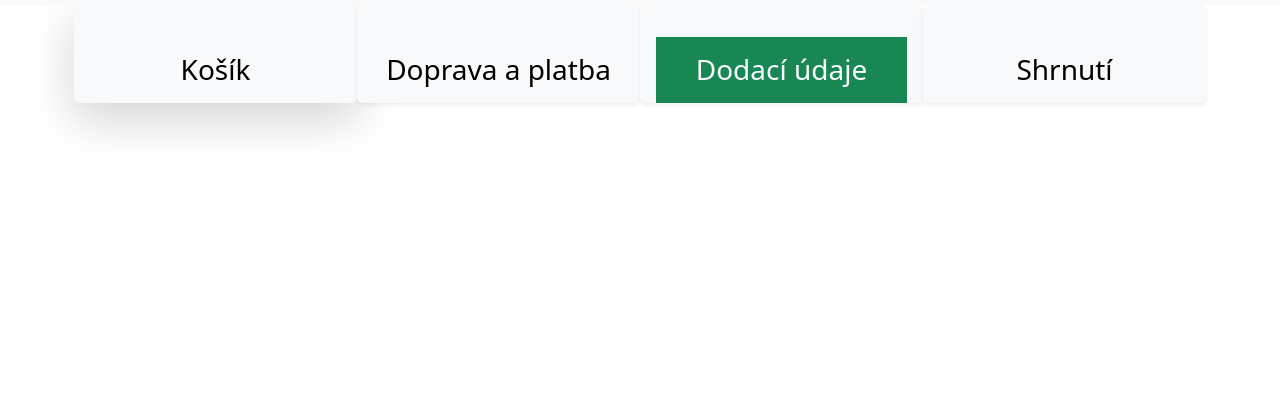
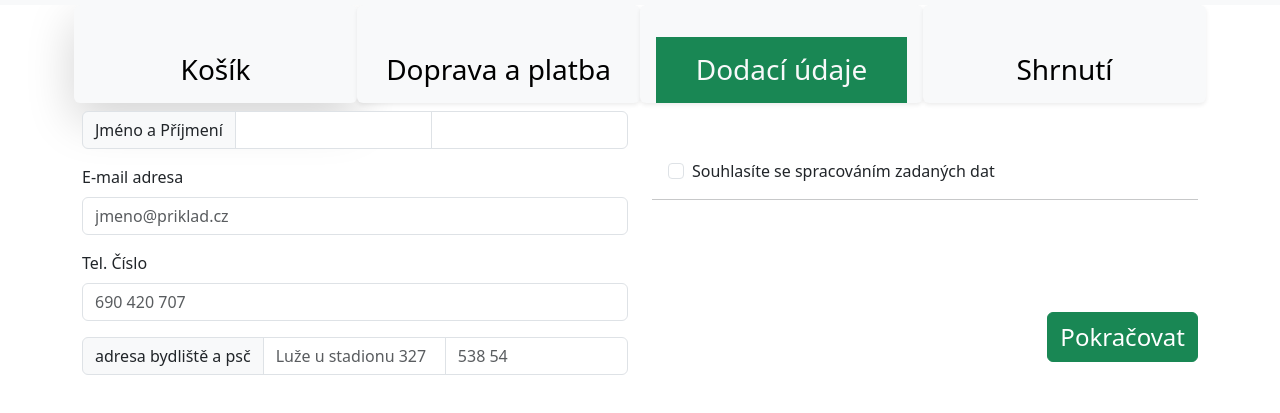
Before and after one commit to patosvjz/WD2_04, a plain HTML site: page Dodací_údaje.html in a window 1280 px wide. Shown: the part 69-482 px from the top of the page. Drawn offline with nearby package versions, Linux system fonts and the light colour scheme.

Commit message:
update 2

```diff
--- a/Dodací_údaje.html
+++ b/Dodací_údaje.html
@@ -1,15 +1,17 @@
 <!DOCTYPE html>
 <html lang="en">
+
 <head>
     <meta charset="UTF-8">
     <meta name="viewport" content="width=device-width, initial-scale=1.0">
     <title>Document</title>
     <link href="https://cdn.jsdelivr.net/npm/bootstrap@5.3.2/dist/css/bootstrap.min.css" rel="stylesheet"
-    integrity="sha384-T3c6CoIi6uLrA9TneNEoa7RxnatzjcDSCmG1MXxSR1GAsXEV/Dwwykc2MPK8M2HN" crossorigin="anonymous">
-<script src="https://cdn.jsdelivr.net/npm/bootstrap@5.3.2/dist/js/bootstrap.bundle.min.js"
-    integrity="sha384-C6RzsynM9kWDrMNeT87bh95OGNyZPhcTNXj1NW7RuBCsyN/o0jlpcV8Qyq46cDfL"
-    crossorigin="anonymous"></script>
+        integrity="sha384-T3c6CoIi6uLrA9TneNEoa7RxnatzjcDSCmG1MXxSR1GAsXEV/Dwwykc2MPK8M2HN" crossorigin="anonymous">
+    <script src="https://cdn.jsdelivr.net/npm/bootstrap@5.3.2/dist/js/bootstrap.bundle.min.js"
+        integrity="sha384-C6RzsynM9kWDrMNeT87bh95OGNyZPhcTNXj1NW7RuBCsyN/o0jlpcV8Qyq46cDfL"
+        crossorigin="anonymous"></script>
 </head>
+
 <body>
     <nav class="navbar bg-body-tertiary">
         <div class="container-fluid row-cols-lg-4 row g-3">
@@ -30,7 +32,7 @@
     <section class="container ">
         <div class="row-cols-lg-4 d-flex g-3 row">
 
-            <div class="shadow-lg p-3 mb-5 bg-body-tertiary rounded">
+            <div class="shadow-lg p-3 mb-2 bg-body-tertiary rounded">
                 <a href="kosik.html" class="text-decoration-none text-black">
 
                     <h3 class="d-flex justify-content-center align-items-center bg-body-tertiary h-100 my-3">Košík</h3>
@@ -38,14 +40,15 @@
                 </a>
             </div>
 
-            <div class="shadow-sm p-3 mb-5 bg-body-tertiary rounded">
+            <div class="shadow-sm p-3 mb-2 bg-body-tertiary rounded">
                 <a href="doprava_platba.html" class="text-decoration-none text-black">
-                    <h3 class="d-flex justify-content-center align-items-center bg-body-tertiary h-100 my-3">Doprava a platba
+                    <h3 class="d-flex justify-content-center align-items-center bg-body-tertiary h-100 my-3">Doprava a
+                        platba
                     </h3>
                 </a>
             </div>
 
-            <div class="shadow-sm p-3 mb-5 bg-body-tertiary rounded">
+            <div class="shadow-sm p-3 mb-2 bg-body-tertiary rounded">
                 <a href="doprava_platba.html" class="text-decoration-none text-black">
                     <h3 class="d-flex justify-content-center align-items-center bg-success text-light h-100 my-3">
                         Dodací
@@ -54,7 +57,7 @@
             </div>
 
 
-            <div class="shadow-sm p-3 mb-5 bg-body-tertiary rounded">
+            <div class="shadow-sm p-3 mb-2 bg-body-tertiary rounded">
                 <a href="Shrnutí.html" class="text-decoration-none text-black">
                     <h3 class="d-flex justify-content-center align-items-center bg-body-tertiary h-100 my-3">Shrnutí
                     </h3>
@@ -67,5 +70,57 @@
 
     </section>
 
+
+    <section class="container">
+        <div class="row row-cols-lg-2 row-cols-sm-1">
+            <div>
+
+                <div class="input-group">
+                    <span class="input-group-text">Jméno a Příjmení</span>
+                    <input type="text" aria-label="Jmeno" class="form-control">
+                    <input type="text" aria-label="Prijmeni" class="form-control">
+                </div>
+                <div class="my-3">
+                    <label for="exampleFormControlInput1" class="form-label">E-mail adresa</label>
+                    <input type="email" class="form-control" id="exampleFormControlInput1"
+                        placeholder="jmeno@priklad.cz">
+                </div>
+                <div class="my-3">
+                    <label for="exampleFormControlInput1" class="form-label">Tel. Číslo</label>
+                    <input type="number" class="form-control" id="exampleFormControlInput1" placeholder="690 420 707">
+                </div>
+                <div class="input-group">
+                    <span class="input-group-text">adresa bydliště a psč</span>
+                    <input type="text" aria-label="adresa" class="form-control" placeholder="Luže u stadionu 327">
+                    <input type="text" aria-label="psc" class="form-control" placeholder="538 54">
+                </div>
+
+
+            </div>
+            <div class="mt-5">
+                <div class="form-check ms-3">
+                    <input class="form-check-input" type="checkbox" value="" id="flexCheckDefault">
+                    <label class="form-check-label" for="flexCheckDefault">
+                      Souhlasíte se spracováním zadaných dat
+                    </label>
+                </div>
+                <hr>
+                <div class="d-flex justify-content-end align-items-end h-75">
+                    <div class="my-3">
+                        <a href="Shrnutí.html">
+                            <button type="button" class="btn btn-success fs-4">Pokračovat</button>
+                        </a>
+                    </div>
+                </div>
+
+
+            </div>
+        </div>
+
+
+    </section>
+
+
 </body>
+
 </html>
```
Also changed, not shown: doprava_platba.html (+1 -1 lines).
